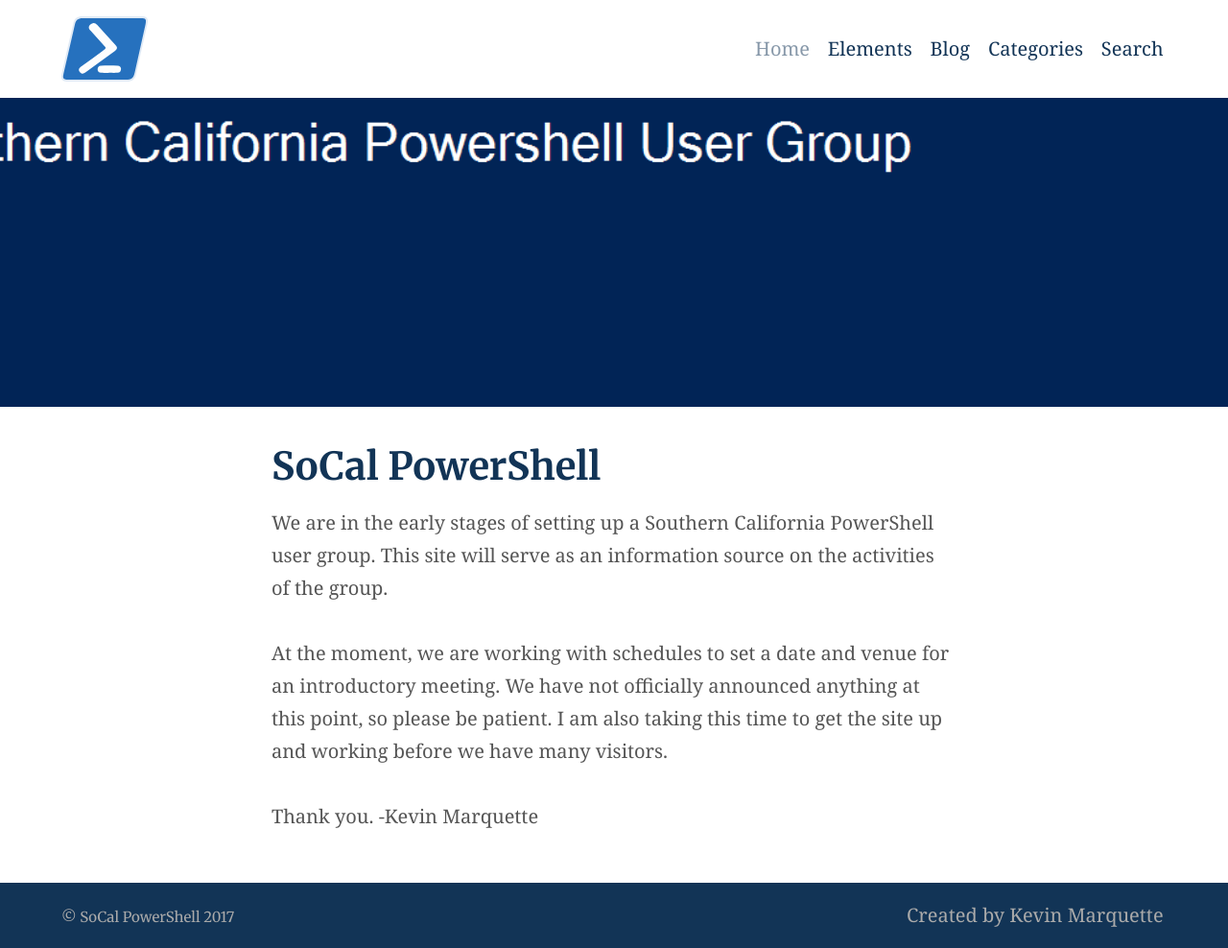
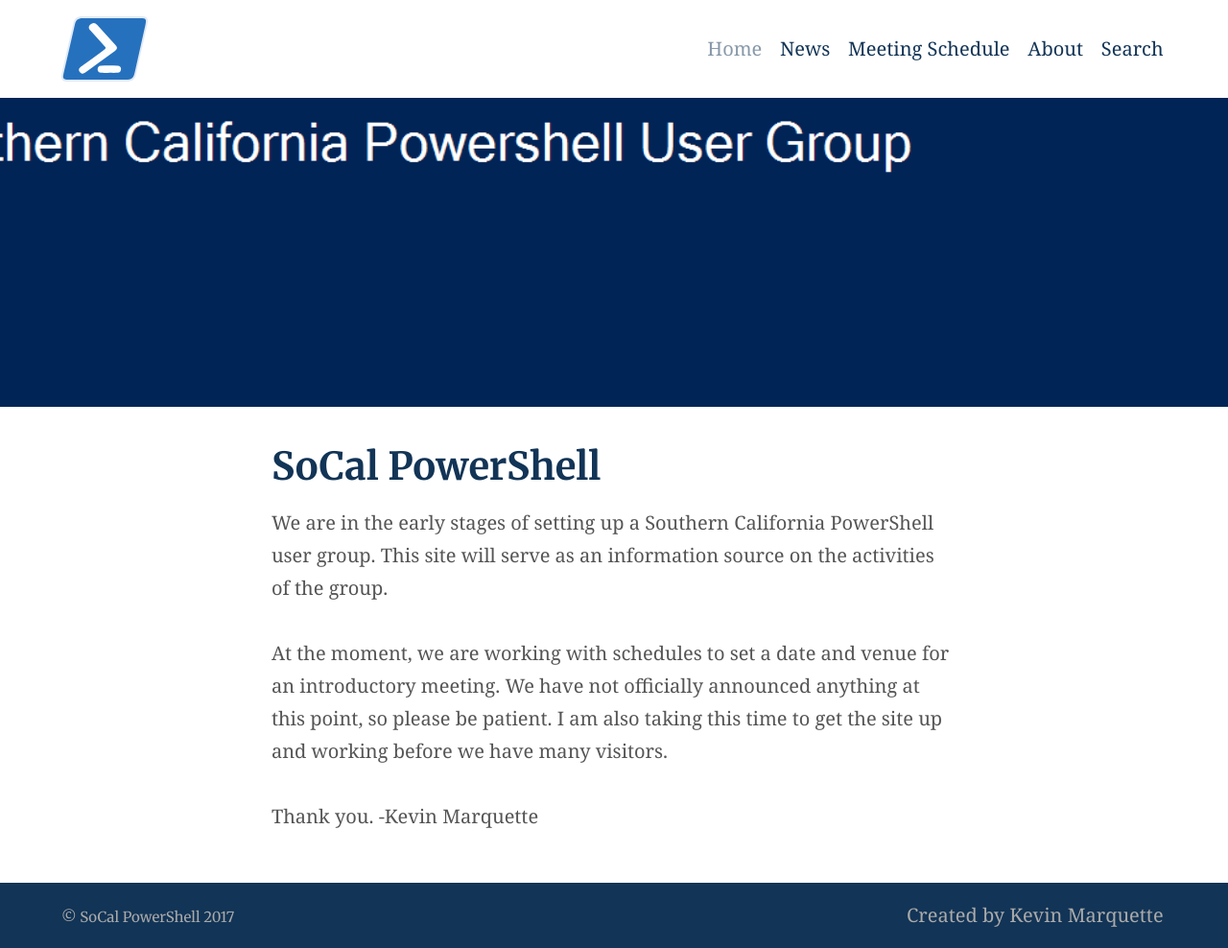
Before and after one commit to SoCalPowerShell/SoCalPowerShell.github.io, a Jekyll site: the page built from index.md, in a window 1280 px wide. Shown: the whole page at 96% size. Built offline with Jekyll 4.4.1, drawn with Linux system fonts in a browser that asks for light colours.

Commit message:
Add base page strucutre

```diff
--- a/_config.yml
+++ b/_config.yml
@@ -93,9 +93,9 @@ avatarurl: "https://www.gravatar.com/avatar/4031fe73ac898f311324778b6059d8a6" #
 # 8. Site navigation
 navigation_header:
   Home: /
-  Elements: /elements/
-  Blog: /blog/
-  Categories: /categories/
+  News: /blog/
+  Meeting Schedule: /schedule/
+  About: /about/
   Search: /search/
 
 navigation_footer:
```
Also changed, not shown: about.md (added, +7 -0 lines), schedule.md (added, +5 -0 lines), assets/banner2.png (added).
